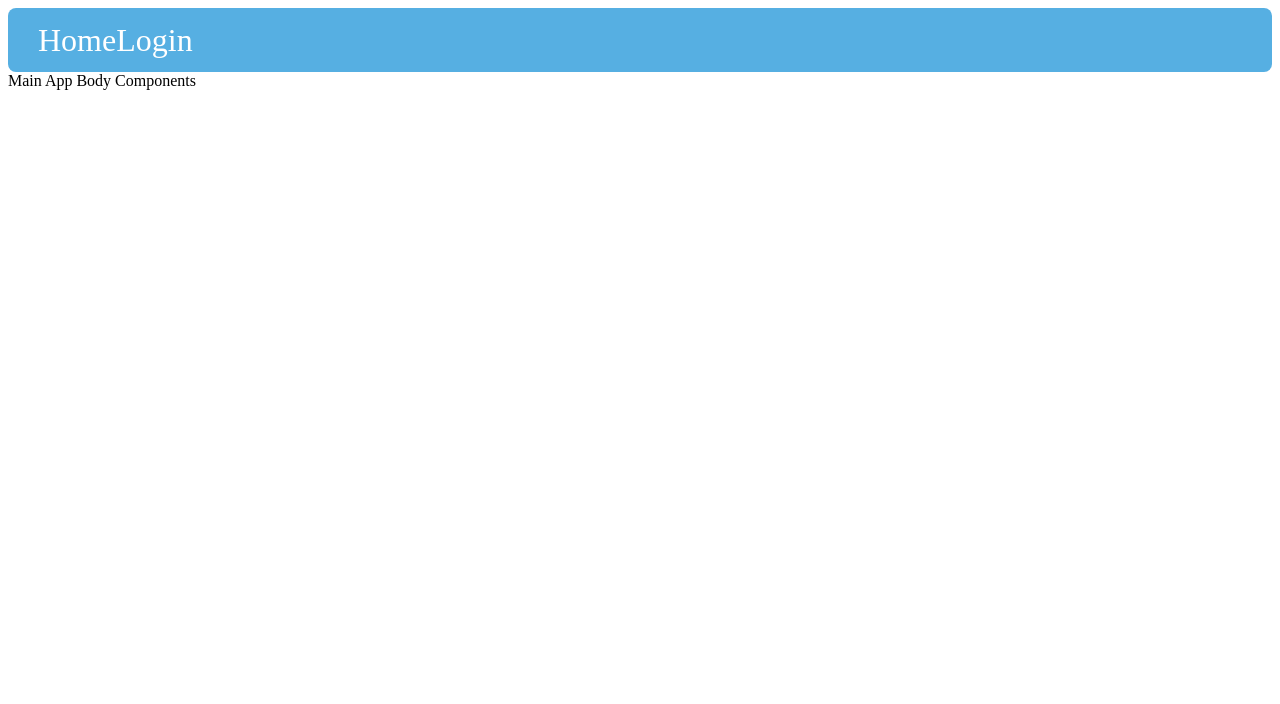
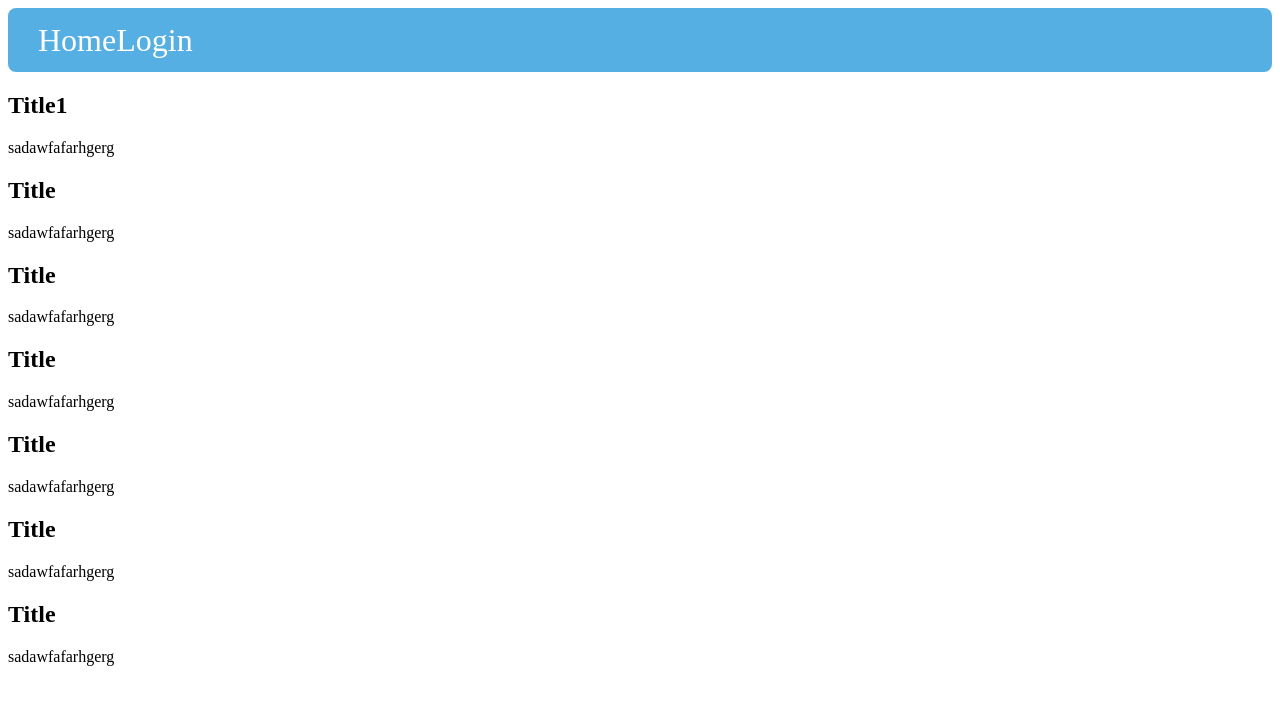
Before and after one commit to ChrisKCarr/Pollista-FrontEnd, a React (Create React App) app in the folder polly-app/: page / in a window 1280 px wide. Shown: the top 704 px of the page. Built offline with nearby package versions, Linux system fonts and the light colour scheme.

Commit message:
Created Home.js and Poll.js - to display the list of polls

```diff
--- a/polly-app/src/App.js
+++ b/polly-app/src/App.js
@@ -2,6 +2,7 @@ import React, { Component } from "react";
 import "./App.css";
 import { Link, Switch, Route } from "react-router-dom";
 import Nav from "./Components/Nav";
+import Home from "./Components/Home";
 
 function App() {
   return (
@@ -13,8 +14,7 @@ function App() {
         </Switch>
       </header>
       <main>
-        Main App Body Components
-        {/* //Route to Home - creates a list of Polls */}
+        <Route path="/" component={Home} />
       </main>
     </div>
   );
--- /dev/null
+++ b/polly-app/src/Components/Home.js
@@ -0,0 +1,15 @@
+import React, { Component } from "react";
+import { Link, Route } from "react-router-dom";
+import Poll from "./Poll";
+
+class Home extends Component {
+  render() {
+    return (
+      <div>
+        <Route path="/" component={Poll} />
+      </div>
+    );
+  }
+}
+
+export default Home;
--- /dev/null
+++ b/polly-app/src/Components/Poll.js
@@ -0,0 +1,55 @@
+import React, { Component } from "react";
+import { Link, Route } from "react-router-dom";
+
+const testList = [
+  {
+    pollTitle: "Title1",
+    body: "sadawfafarhgerg",
+    options: ["Option A", "Option B"]
+  },
+  {
+    pollTitle: "Title",
+    body: "sadawfafarhgerg",
+    options: ["Option A", "Option B"]
+  },
+  {
+    pollTitle: "Title",
+    body: "sadawfafarhgerg",
+    options: ["Option A", "Option B"]
+  },
+  {
+    pollTitle: "Title",
+    body: "sadawfafarhgerg",
+    options: ["Option A", "Option B"]
+  },
+  {
+    pollTitle: "Title",
+    body: "sadawfafarhgerg",
+    options: ["Option A", "Option B"]
+  },
+  {
+    pollTitle: "Title",
+    body: "sadawfafarhgerg",
+    options: ["Option A", "Option B"]
+  },
+  {
+    pollTitle: "Title",
+    body: "sadawfafarhgerg",
+    options: ["Option A", "Option B"]
+  }
+];
+class Poll extends Component {
+  render() {
+    let Poll = testList.map((PollObj, index) => {
+      return (
+        <div className="PollContainer" key={index}>
+          <h2 className="PollTitle">{PollObj.pollTitle}</h2>
+          <p className="Description">{PollObj.body}</p>
+        </div>
+      );
+    });
+    return <div>{Poll}</div>;
+  }
+}
+
+export default Poll;
```
